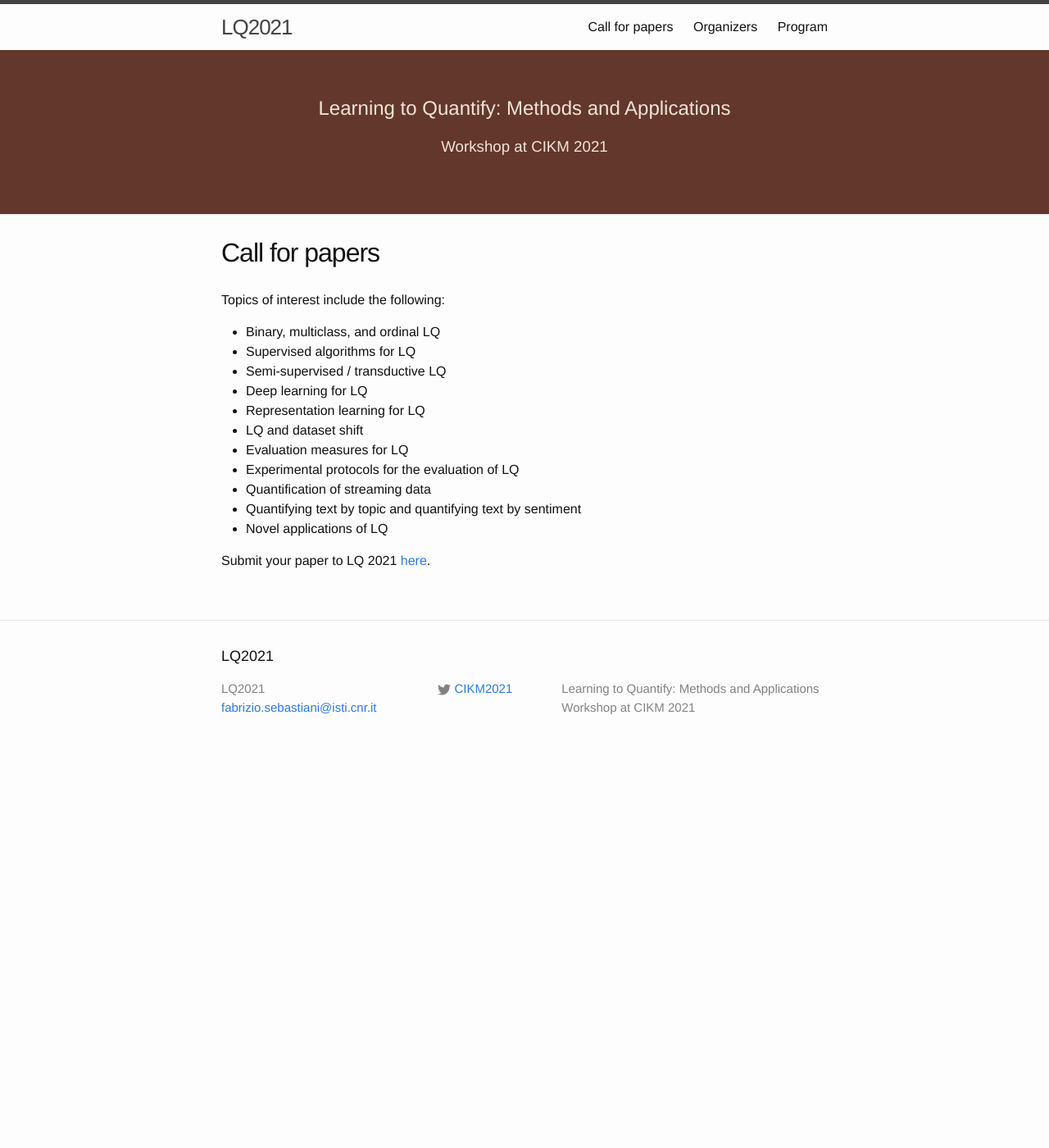
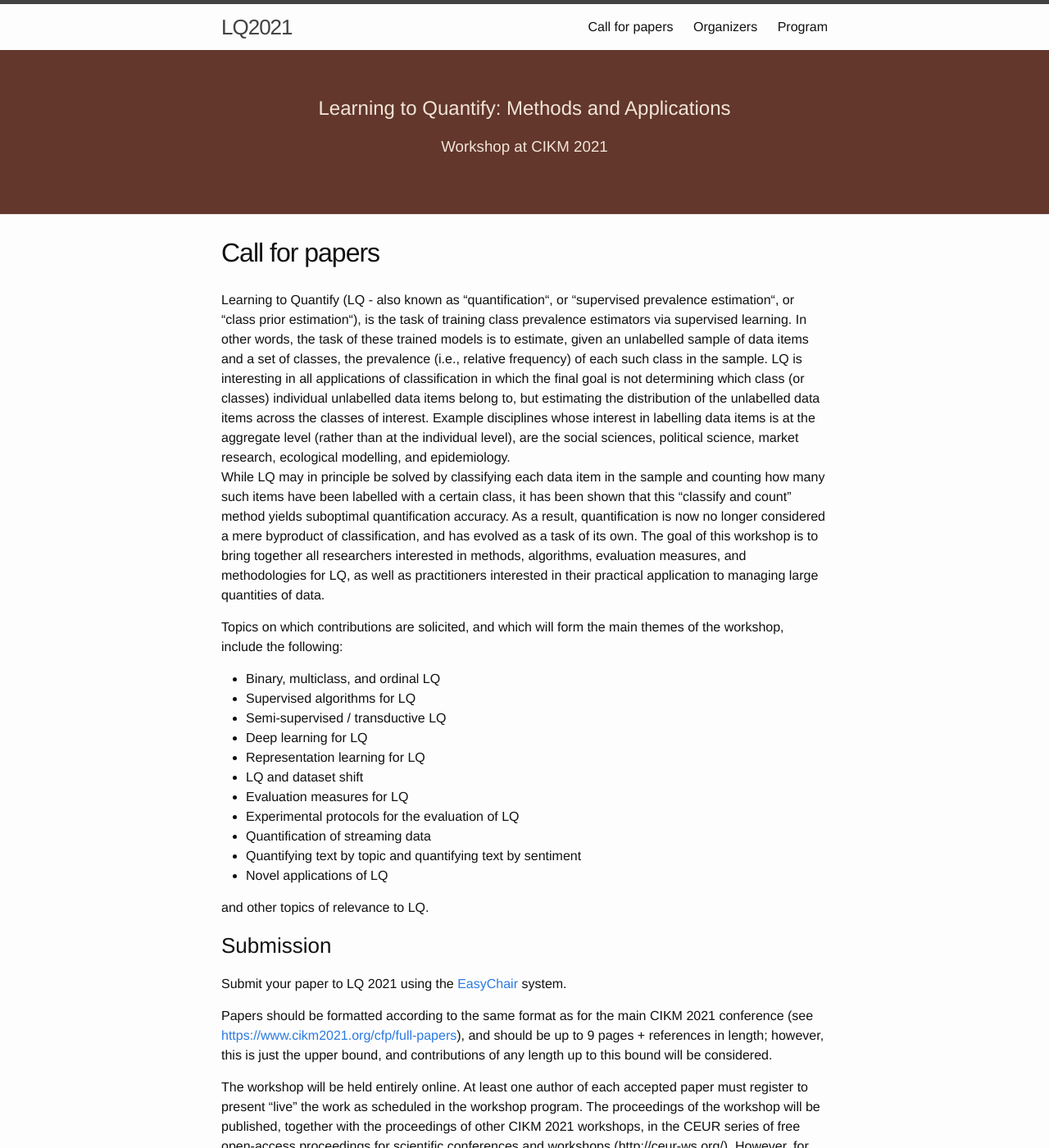
Before and after one commit to cikmlq2021/cikmlq2021.github.io, a Jekyll site: the page built from _pages/callforpapers.md, in a window 1280 px wide and 1400 px high. Shown: the whole window at 82% size. Built offline with Jekyll 4.4.1, drawn with Linux system fonts in a browser that asks for light colours; some of the changed text lies outside the part shown.

Commit message:
adding call for papers

```diff
--- a/_config.yml
+++ b/_config.yml
@@ -7,7 +7,7 @@
 
 # Site settings
 title: LQ2021
-email: fabrizio.sebastiani@isti.cnr.it
+email: LQ2021Chairs@isti.cnr.it
 description: > # this means to ignore newlines until "baseurl:"
   Learning to Quantify: Methods and Applications
 description2: Workshop at CIKM 2021
--- a/_includes/footer.html
+++ b/_includes/footer.html
@@ -7,7 +7,7 @@
     <div class="footer-col-wrapper">
       <div class="footer-col footer-col-1">
         <ul class="contact-list">
-          <li>{{ site.title }}</li>
+          <li>Contact</li>
           <li><a href="mailto:{{ site.email }}">{{ site.email }}</a></li>
         </ul>
       </div>
--- a/_pages/callforpapers.md
+++ b/_pages/callforpapers.md
@@ -4,7 +4,15 @@ title: Call for papers
 permalink: /callforpapers/
 ---
 
-Topics of interest include the following:
+
+
+
+Learning to Quantify (LQ - also known as “quantification“, or “supervised prevalence estimation“, or “class prior estimation“), is the task of training class prevalence estimators via supervised learning.  In other words, the task of these trained models is to estimate, given an unlabelled sample of data items and a set of classes, the prevalence (i.e., relative frequency) of each such class in the sample.
+LQ is interesting in all applications of classification in which the final goal is not determining which class (or classes) individual unlabelled data items belong to, but estimating the distribution of the unlabelled data items across the classes of interest. Example disciplines whose interest in labelling data items is at the aggregate level (rather than at the individual level), are the social sciences, political science, market research, ecological modelling, and epidemiology.
+While LQ may in principle be solved by classifying each data item in the sample and counting how many such items have been labelled with a certain class, it has been shown that this “classify and count” method yields suboptimal quantification accuracy. As a result, quantification is now no longer considered a mere byproduct of classification, and has evolved as a task of its own.
+The goal of this workshop is to bring together all researchers interested in methods, algorithms, evaluation measures, and methodologies for LQ, as well as practitioners interested in their practical application to managing large quantities of data.
+
+Topics on which contributions are solicited, and which will form the main themes of the workshop, include the following:
 - Binary, multiclass, and ordinal LQ
 - Supervised algorithms for LQ
 - Semi-supervised / transductive LQ
@@ -17,5 +25,19 @@ Topics of interest include the following:
 - Quantifying text by topic and quantifying text by sentiment
 - Novel applications of LQ
 
+and other topics of relevance to LQ.
 
-Submit your paper to LQ 2021 [here](https://easychair.org/conferences/?conf=lq2021).
+### Submission
+
+Submit your paper to LQ 2021 using the [EasyChair](https://easychair.org/conferences/?conf=lq2021) system.
+
+Papers should be formatted according to the same format as for the main CIKM 2021 conference (see [https://www.cikm2021.org/cfp/full-papers](https://www.cikm2021.org/cfp/full-papers)), and should be up to 9 pages + references in length; however, this is just the upper bound, and contributions of any length up to this bound will be considered.
+
+The workshop will be held entirely online. At least one author of each accepted paper must register to present “live” the work as scheduled in the workshop program. The proceedings of the workshop will be published, together with the proceedings of other CIKM 2021 workshops, in the CEUR series of free open-access proceedings for scientific conferences and workshops (http://ceur-ws.org/). However, for each accepted paper, it will be left at the discretion of the authors to decide whether to contribute their paper or not to the proceedings.
+
+### Important dates
+*all 23:59 AoE*
+
+- **Paper submission deadline**: To be published
+- **A/R notification deadline**: To be published
+- **Final copy submission deadline**: To be published
```
